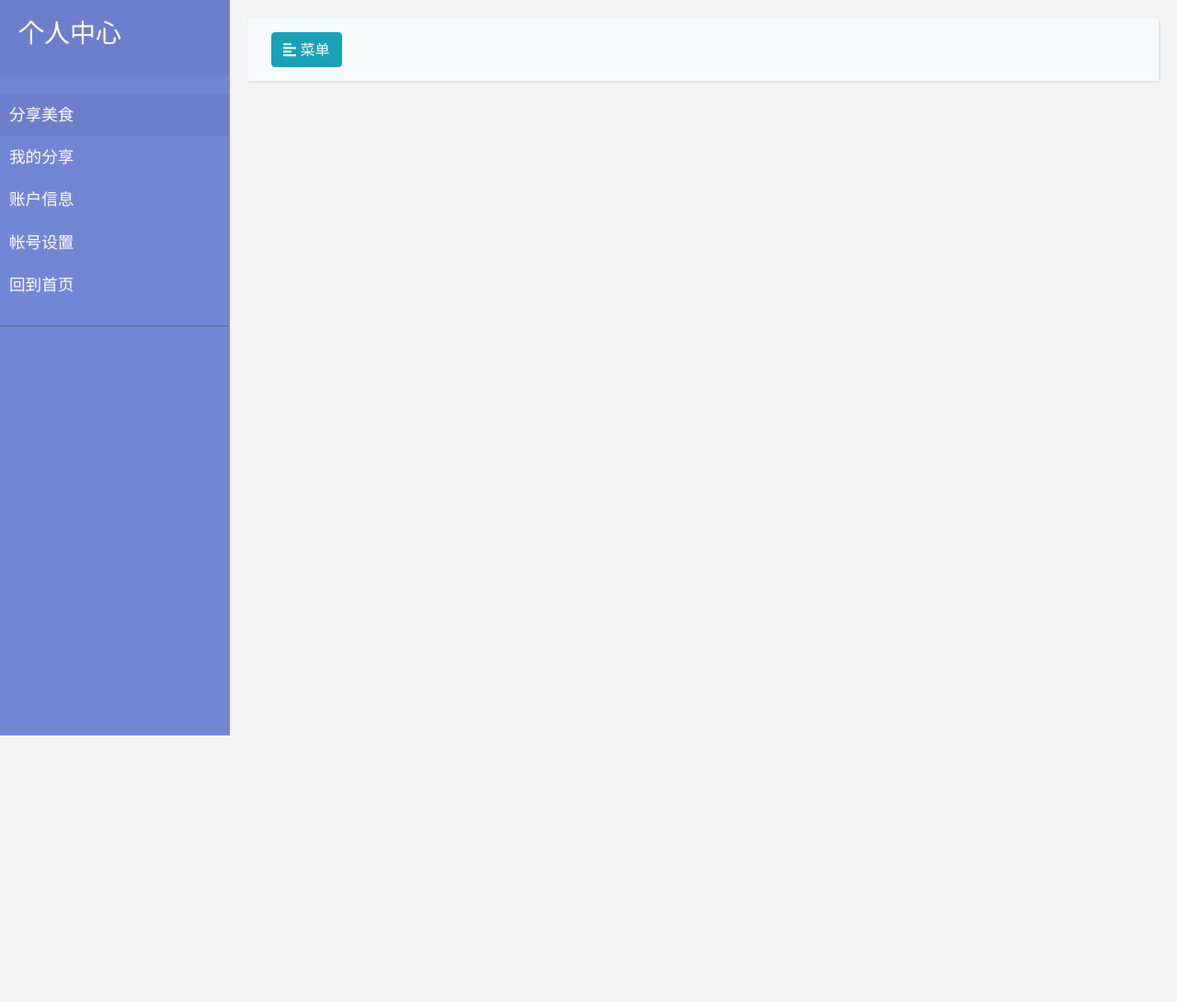
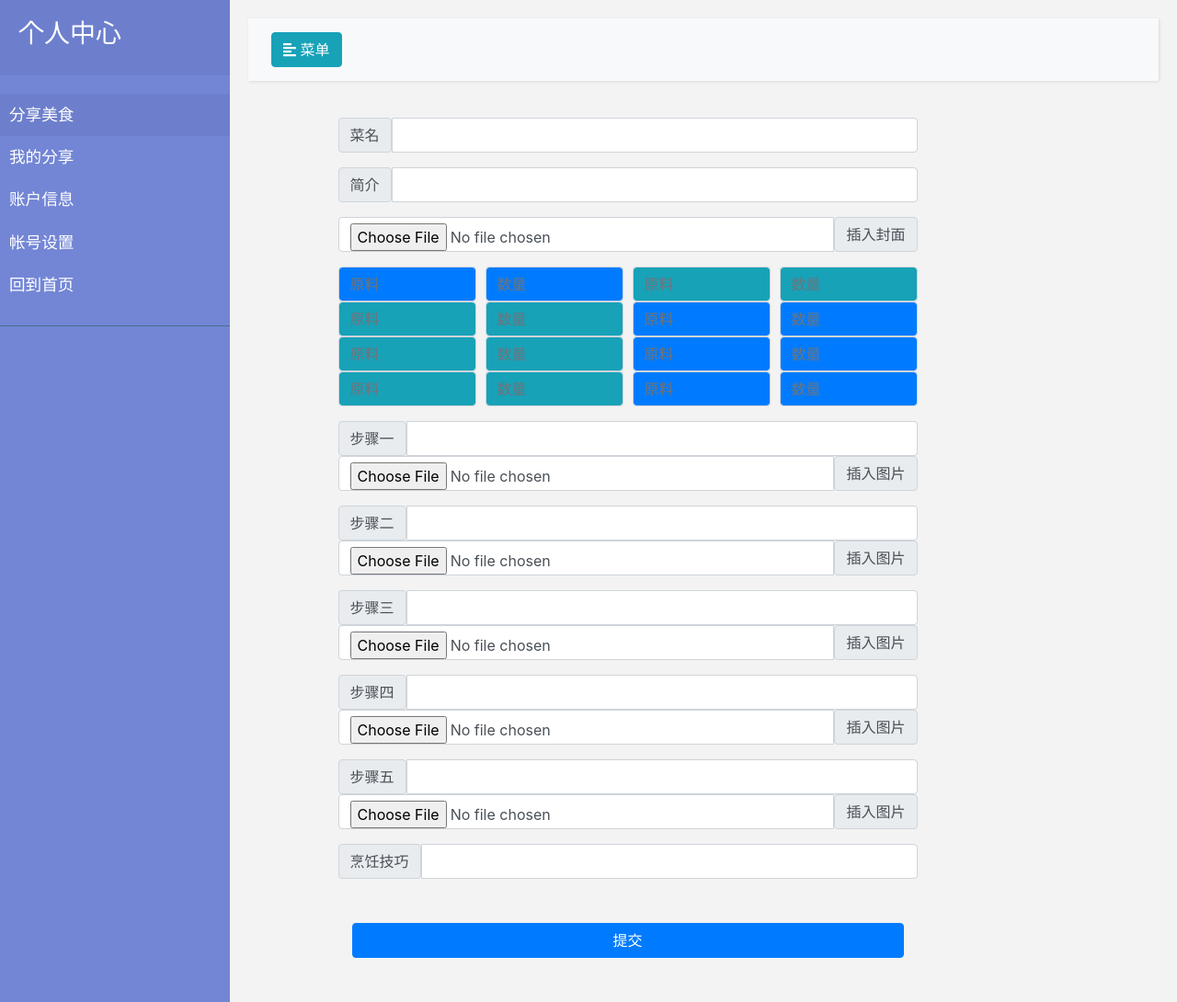
Before and after one commit to ylighgh/ChiKeXIng, a Flask app: page /user/postRecipe in a window 1280 px wide. Shown: the whole page at 92% size. Before the commit the page ends 800 px from the top, so only its background shows below. Run offline with Flask 2, Linux system fonts and the light colour scheme; some libraries are stand-ins or nearby versions.

```diff
--- a/templates/postRecipe.html
+++ b/templates/postRecipe.html
@@ -13,4 +13,144 @@
 
 {% block body %}
 
+  <div class="container">
+  <div class="row">
+    <div class="col-1">
+
+    </div>
+
+    <div class="col-8">
+      <div class="input-group mb-3">
+  <span class="input-group-text" id="inputGroup-sizing-default">菜名</span>
+  <input type="text" class="form-control" aria-label="Sizing example input" aria-describedby="inputGroup-sizing-default">
+</div>
+        <div class="input-group mb-3">
+  <span class="input-group-text" id="inputGroup-sizing-default">简介</span>
+  <input type="text" class="form-control" aria-label="Sizing example input" aria-describedby="inputGroup-sizing-default">
+</div>
+        <div class="input-group mb-3">
+  <input type="file" class="form-control" id="inputGroupFile02">
+  <label class="input-group-text" for="inputGroupFile02">插入封面</label>
+</div>
+    <form>
+  <div class="form-row">
+    <div class="col">
+      <input type="text" class="form-control bg-primary text-white" placeholder="原料">
+    </div>
+    <div class="col">
+      <input type="text" class="form-control bg-primary text-white" placeholder="数量">
+    </div>
+      <div class="col">
+      <input type="text" class="form-control bg-info text-white" placeholder="原料">
+    </div>
+    <div class="col">
+      <input type="text" class="form-control bg-info text-white" placeholder="数量">
+    </div>
+  </div>
+       <div class="form-row">
+    <div class="col">
+      <input type="text" class="form-control bg-info text-white" placeholder="原料">
+    </div>
+    <div class="col">
+      <input type="text" class="form-control bg-info text-white" placeholder="数量">
+    </div>
+      <div class="col">
+      <input type="text" class="form-control bg-primary text-white" placeholder="原料">
+    </div>
+    <div class="col">
+      <input type="text" class="form-control bg-primary text-white" placeholder="数量">
+    </div>
+  </div>
+       <div class="form-row">
+    <div class="col">
+      <input type="text" class="form-control bg-info text-white" placeholder="原料">
+    </div>
+    <div class="col">
+      <input type="text" class="form-control bg-info text-white" placeholder="数量">
+    </div>
+      <div class="col">
+      <input type="text" class="form-control bg-primary text-white" placeholder="原料">
+    </div>
+    <div class="col">
+      <input type="text" class="form-control bg-primary text-white" placeholder="数量">
+    </div>
+  </div>
+       <div class="form-row">
+    <div class="col">
+      <input type="text" class="form-control bg-info text-white" placeholder="原料">
+    </div>
+    <div class="col">
+      <input type="text" class="form-control bg-info text-white" placeholder="数量">
+    </div>
+      <div class="col">
+      <input type="text" class="form-control bg-primary text-white" placeholder="原料">
+    </div>
+    <div class="col">
+      <input type="text" class="form-control bg-primary text-white" placeholder="数量">
+    </div>
+  </div>
+</form>
+    <div class="one">
+         <div class="input-group mt-3">
+  <span class="input-group-text" id="inputGroup-sizing-default">步骤一</span>
+  <input type="text" class="form-control" aria-label="Sizing example input" aria-describedby="inputGroup-sizing-default">
+</div>
+        <div class="input-group mb-3">
+  <input type="file" class="form-control" id="inputGroupFile02">
+  <label class="input-group-text" for="inputGroupFile02">插入图片</label>
+</div>
+    </div>
+        <div class="two">
+         <div class="input-group ">
+  <span class="input-group-text" id="inputGroup-sizing-default">步骤二</span>
+  <input type="text" class="form-control" aria-label="Sizing example input" aria-describedby="inputGroup-sizing-default">
+</div>
+        <div class="input-group mb-3">
+  <input type="file" class="form-control" id="inputGroupFile02">
+  <label class="input-group-text" for="inputGroupFile02">插入图片</label>
+</div>
+    </div>
+         <div class="three">
+         <div class="input-group ">
+  <span class="input-group-text" id="inputGroup-sizing-default">步骤三</span>
+  <input type="text" class="form-control" aria-label="Sizing example input" aria-describedby="inputGroup-sizing-default">
+</div>
+        <div class="input-group mb-3">
+  <input type="file" class="form-control" id="inputGroupFile02">
+  <label class="input-group-text" for="inputGroupFile02">插入图片</label>
+</div>
+    </div> <div class="four">
+         <div class="input-group ">
+  <span class="input-group-text" id="inputGroup-sizing-default">步骤四</span>
+  <input type="text" class="form-control" aria-label="Sizing example input" aria-describedby="inputGroup-sizing-default">
+</div>
+        <div class="input-group mb-3">
+  <input type="file" class="form-control" id="inputGroupFile02">
+  <label class="input-group-text" for="inputGroupFile02">插入图片</label>
+</div>
+    </div>
+         <div class="five">
+         <div class="input-group ">
+  <span class="input-group-text" id="inputGroup-sizing-default">步骤五</span>
+  <input type="text" class="form-control" aria-label="Sizing example input" aria-describedby="inputGroup-sizing-default">
+</div>
+        <div class="input-group mb-3">
+  <input type="file" class="form-control" id="inputGroupFile02">
+  <label class="input-group-text" for="inputGroupFile02">插入图片</label>
+</div>
+    </div>
+    <div class="input-group mb-3">
+  <span class="input-group-text" id="inputGroup-sizing-default">烹饪技巧</span>
+  <input type="text" class="form-control" aria-label="Sizing example input" aria-describedby="inputGroup-sizing-default">
+</div>
+         <div class="col-auto mt-5">
+            <button type="submit" class="btn-block btn btn-primary mb-3">提交</button>
+          </div>
+    </div>
+
+    <div class="col">
+
+    </div>
+  </div>
+</div>
 {% endblock %}
```
Also changed, not shown: templates/recipeDetail.html (+4 -4 lines).
